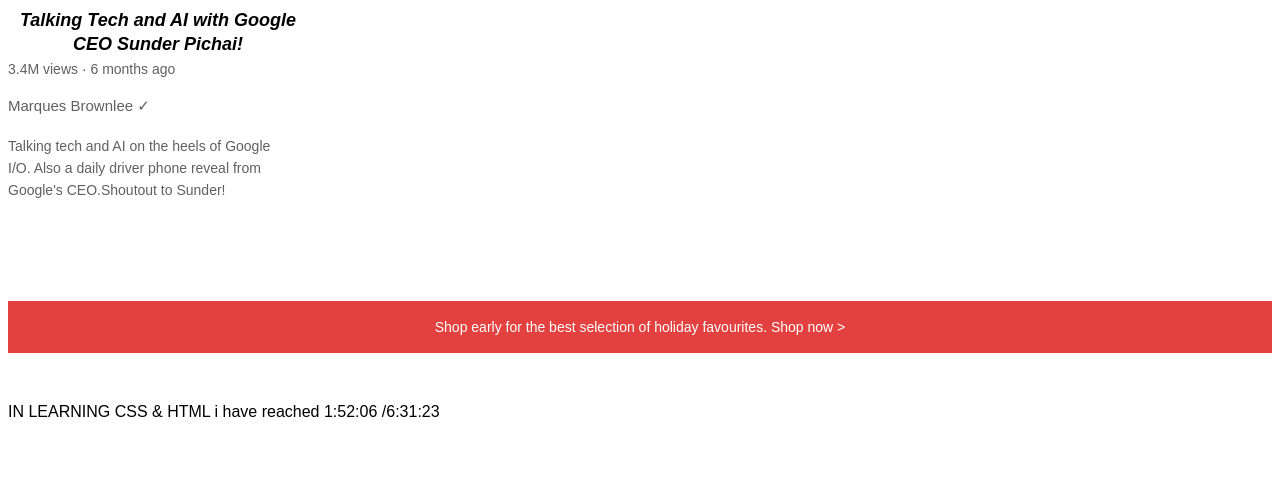
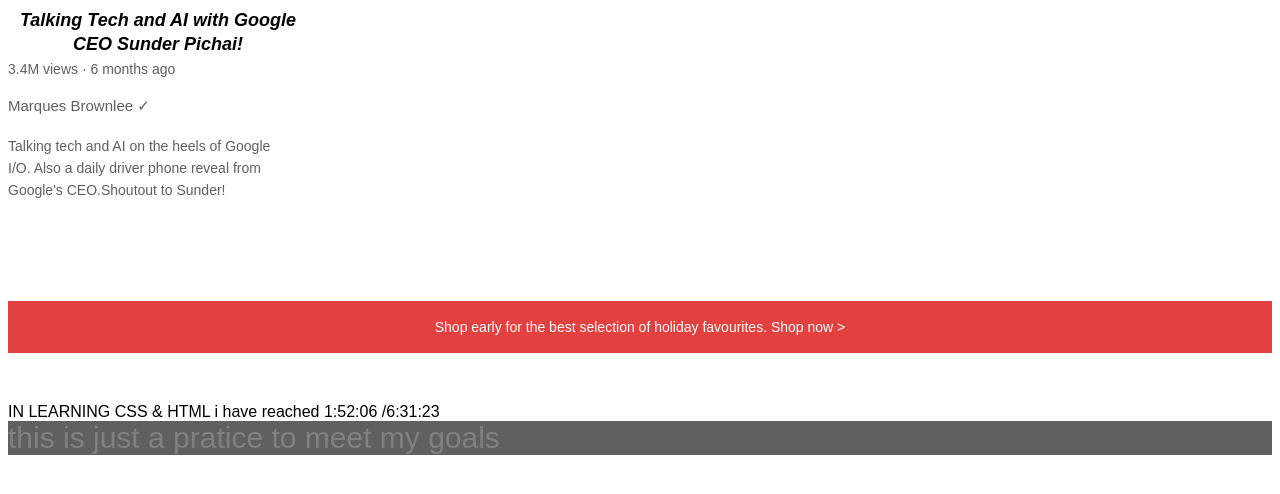
Before and after one commit to inognito123/YouTube, a plain HTML site: page text.html in a window 1280 px wide. Drawn offline with Linux system fonts and the light colour scheme.

Commit message:
changes made nicely

```diff
--- a/text.html
+++ b/text.html
@@ -1,6 +1,16 @@
 <!DOCTYPE html>
 <html lang="en">
 <head>
+    <style>
+        .loader{
+            background-color: rgb(96,96, 96) ;
+        }
+        .paragraphl1{
+            color: gray;
+            font-size: 30px;
+            font-family: Arial, Helvetica, sans-serif;
+        }
+    </style>
     <meta charset="UTF-8">
     <meta name="viewport" content="width=device-width, initial-scale=1.0">
     <link rel="stylesheet" href="txt.css">
@@ -13,5 +23,10 @@
     <p class="Video-desc">Talking tech and AI on the heels of Google I/O. Also a daily driver phone reveal from Google's CEO.Shoutout to Sunder!</p>
     <p class="apple-text"> Shop early for the best selection of holiday favourites. <span class="underline"> Shop now &#62</span></p>
     <p>IN LEARNING CSS & HTML i have reached 1:52:06 /6:31:23</p>
+    <div class="loader">
+
+
+        <p class="paragraphl1">this is just a pratice to meet my goals</p>
+    </div>
 </body>
 </html>
```
